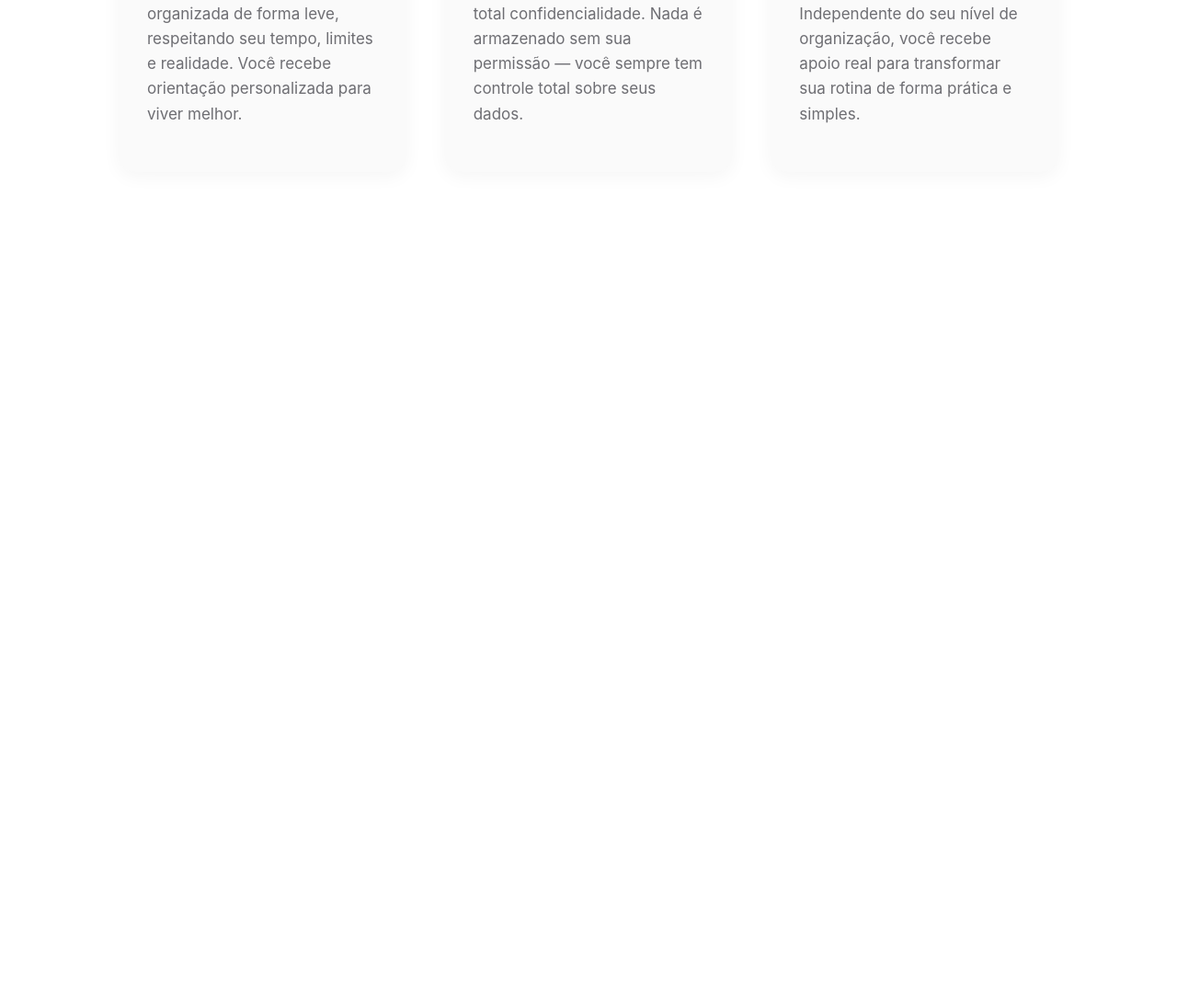
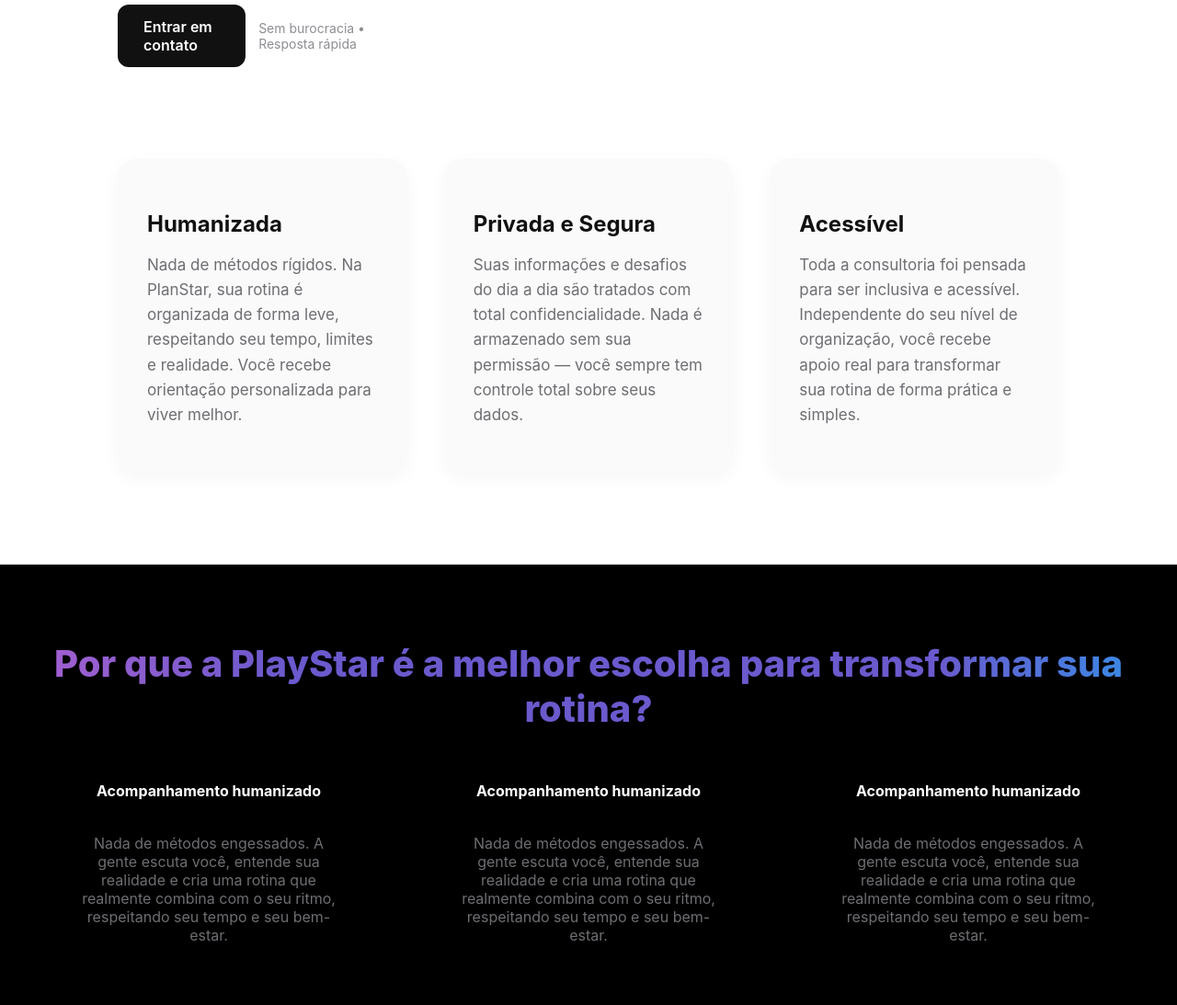
Before and after one commit to cauagoncalves-p/PlayStar---Site, a plain HTML site: page index.html in a window 1280 px wide. Shown: the part 823-1916 px from the top of the page at 92% size. Before the commit the page ends 1110 px from the top, so only its background shows below. Drawn offline with Linux system fonts and the light colour scheme.

Commit message:
alternando a cor do titulo da section keyPoints

```diff
--- a/index.html
+++ b/index.html
@@ -77,5 +77,29 @@
   </div>
 </section>
 
+  <section class="keyPoints">
+    <h1 class="gradient-text">Por que a PlayStar é a melhor escolha para transformar sua rotina?</h1>
+    <div class="keyPoints-div">
+
+      <div class="keyPoints-describe">
+        <img src=""/>
+        <h4>Acompanhamento humanizado</h4>
+        <p>Nada de métodos engessados. A gente escuta você, entende sua realidade e cria uma rotina que realmente combina com o seu ritmo, respeitando seu tempo e seu bem-estar.</p>
+      </div>
+
+      <div class="keyPoints-describe">
+        <img src=""/>
+        <h4>Acompanhamento humanizado</h4>
+        <p>Nada de métodos engessados. A gente escuta você, entende sua realidade e cria uma rotina que realmente combina com o seu ritmo, respeitando seu tempo e seu bem-estar.</p>
+      </div>
+
+      <div class="keyPoints-describe">
+        <img src=""/>
+        <h4>Acompanhamento humanizado</h4>
+        <p>Nada de métodos engessados. A gente escuta você, entende sua realidade e cria uma rotina que realmente combina com o seu ritmo, respeitando seu tempo e seu bem-estar.</p>
+      </div>
+
+    </div>
+  </section>
   </body>
 </html>
--- a/style.css
+++ b/style.css
@@ -1,3 +1,7 @@
+/* ===========================
+   FONTES
+=========================== */
+
 @font-face {
   font-family: "Basier";
   src: url("fonts/BasierCircle-Regular.otf") format("truetype");
@@ -5,24 +9,12 @@
   font-style: normal;
 }
 
-/* ===========================
-   FONTES
-=========================== */
-
-@font-face {
-  font-family: "Basier";
-  src: url("fonts/BasierCircle-Regular.otf") format("opentype");
-  font-weight: normal;
-}
-
-/* Fonte Apple-like */
 body {
   font-family: -apple-system, BlinkMacSystemFont, "Inter", "Basier", sans-serif;
   margin: 0;
   background: #ffffff;
   color: #1c1c1e;
 }
-
 
 /* ===========================
    HEADER ESTILO APPLE
@@ -88,7 +80,6 @@ body {
 .nav a:hover {
   color: #111;
 }
-
 
 /* ===========================
    HERO SECTION — APPLE CLEAN
@@ -158,12 +149,10 @@ flex-shrink: 0; /* impede o bloco de encolher */
 }
 
 .hero-img {
-  width: 380px;
-  max-width: 420px;
+  width: 700px;
+  max-width: 700px;
   border-radius: 18px;
-  box-shadow: 0 22px 40px rgba(0,0,0,0.06);
 }
-
 
 /* ===========================
    FEATURES — CARTÕES APPLE
@@ -202,3 +191,62 @@ flex-shrink: 0; /* impede o bloco de encolher */
   color: #6e6e73;
   line-height: 1.6;
 }
+
+.keyPoints{
+  background-color: #000;
+  text-align: center;
+  padding: 50px 50px;
+}
+
+.keyPoints h1 {
+  font-size: 40px;
+  font-weight: 800;
+  background: linear-gradient(
+    90deg,
+    #6a5acd 0%,
+    #6a5acd 30%,
+    #00c2ff 50%,
+    #ff67d4 70%,
+    #6a5acd 100%
+  );
+  background-size: 200%;
+  background-position: 0%;
+  -webkit-background-clip: text;
+  color: transparent;
+  animation: shine 9s linear infinite;
+}
+
+@keyframes shine {
+  0% {
+    background-position: 200% 0;
+  }
+  100% {
+    background-position: -200% 0;
+  }
+}
+
+.keyPoints h4{
+  color:#fff;
+}
+
+.keyPoints p{
+  color: #6e6e73;
+}
+
+.keyPoints-div{
+  display: flex;
+  justify-content: center;
+  justify-content: space-between;
+}
+
+.keyPoints-describe{
+  width: 30%;
+  display: flex;
+  flex-direction: column;
+  align-items: center;
+}
+
+.keyPoints-describe p{
+  width: 80%;
+  text-align: center;
+}
```
Also changed, not shown: 2 other files.
